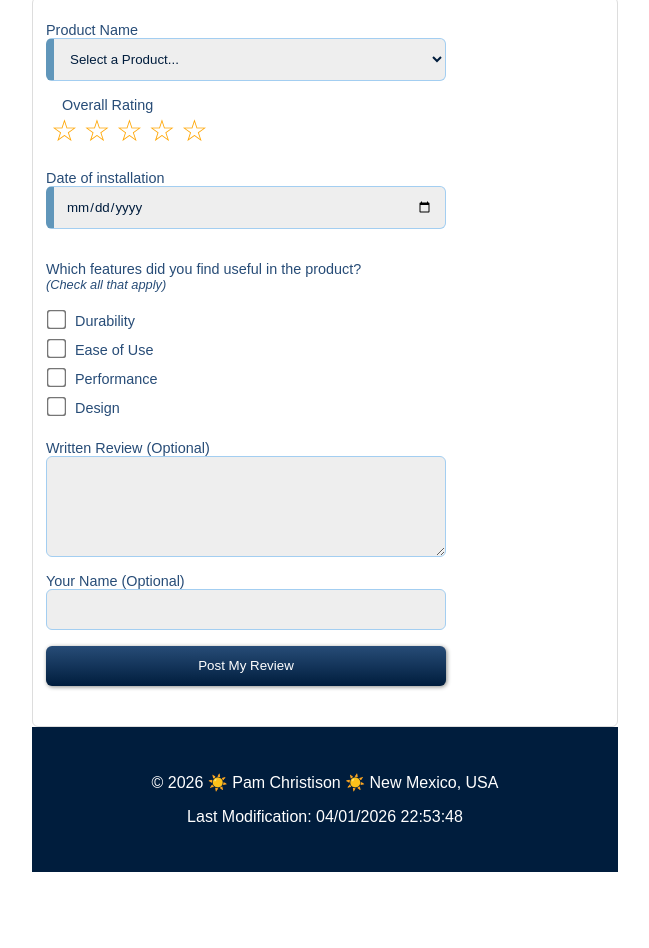
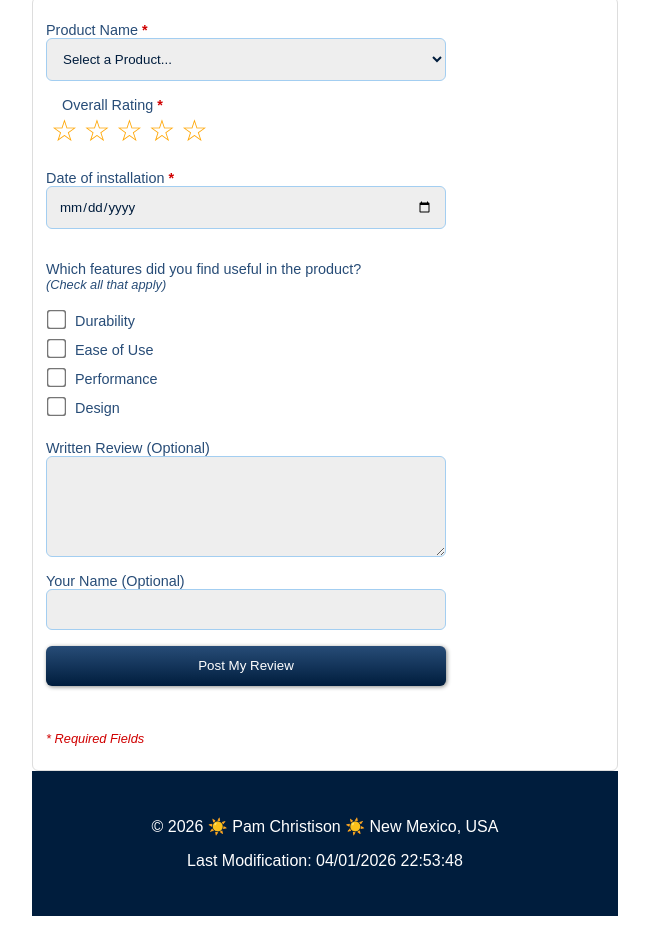
Before and after one commit to kimchristian50/wdd131, a plain HTML site: page week05/product-review/form.html in a window 1280 px wide. Shown: the part 120-1068 px from the top of the page, without its empty margins (315-964 px from the left). Before the commit the page ends 1024 px from the top, so only its background shows below. Drawn offline with Linux system fonts and the light colour scheme.

Commit message:
just a few more edits to the form

```diff
--- a/week05/product-review/form.html
+++ b/week05/product-review/form.html
@@ -67,6 +67,7 @@
                 <label for="name">Your Name (Optional)</label>
                 <input type="text" id="name" name="name">
                 <input type="submit" value="Post My Review">
+                <p class="form-note">* Required Fields</p>
             </fieldset>
         </form>
     </main>
--- a/week05/product-review/styles/form.css
+++ b/week05/product-review/styles/form.css
@@ -54,6 +54,23 @@ h1 {
     font-size: 0.9rem;
 }
 
+.review-form>fieldset>label:has(+ :required)::after,
+.review-form>fieldset>label:has(select:required)::after {
+    content: " *";
+    color: #d00000;
+    font-weight: bold;
+}
+
+.rating-container .label::after {
+    content: " *";
+    color: #d00000;
+    font-weight: bold;
+}
+
+.star-rating label::after {
+    content: none;
+}
+
 .review-form input[type="text"],
 .review-form input[type="date"],
 .review-form select,
@@ -102,16 +119,6 @@ h1 {
     margin: 1rem 0 2rem 0;
     box-shadow: 1px 1px 4px var(--accent7-color);
     cursor: pointer;
-}
-
-.review-form input:required,
-.review-form select:required {
-    border-left: solid 8px var(--accent5-color);
-}
-
-.review-form input:required:valid,
-.review-form select:required:valid {
-    border-left: solid 8px rgb(100, 123, 100);
 }
 
 .review-form .feature-header {
@@ -192,6 +199,13 @@ h1 {
     }
 }
 
+.form-note {
+    font-size: 0.8rem;
+    color: #d00000;
+    margin-bottom: 1rem;
+    font-style: italic;
+}
+
 h2 {
     text-align: center;
     padding: 30px;
```
Lines whose indentation alone changed are shown as unchanged.
